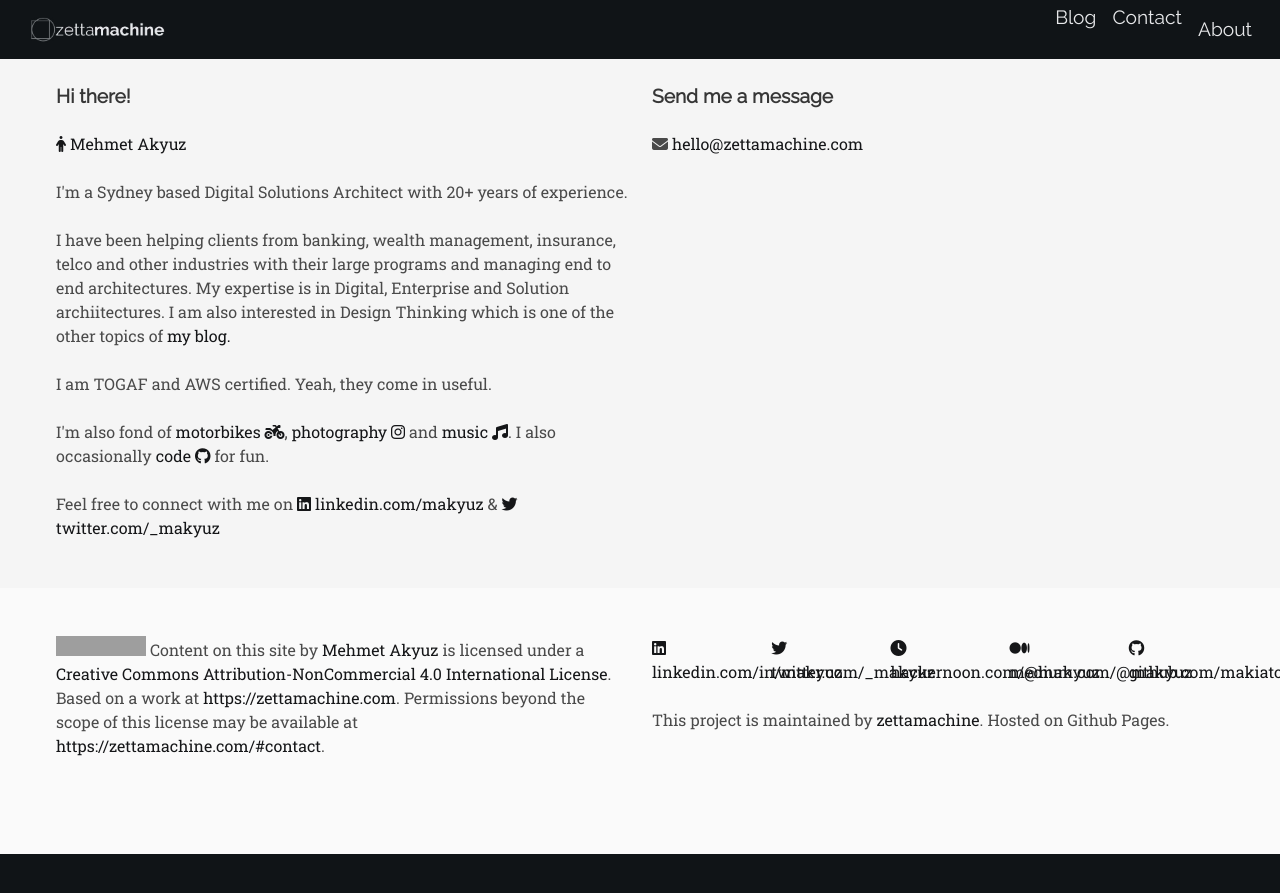
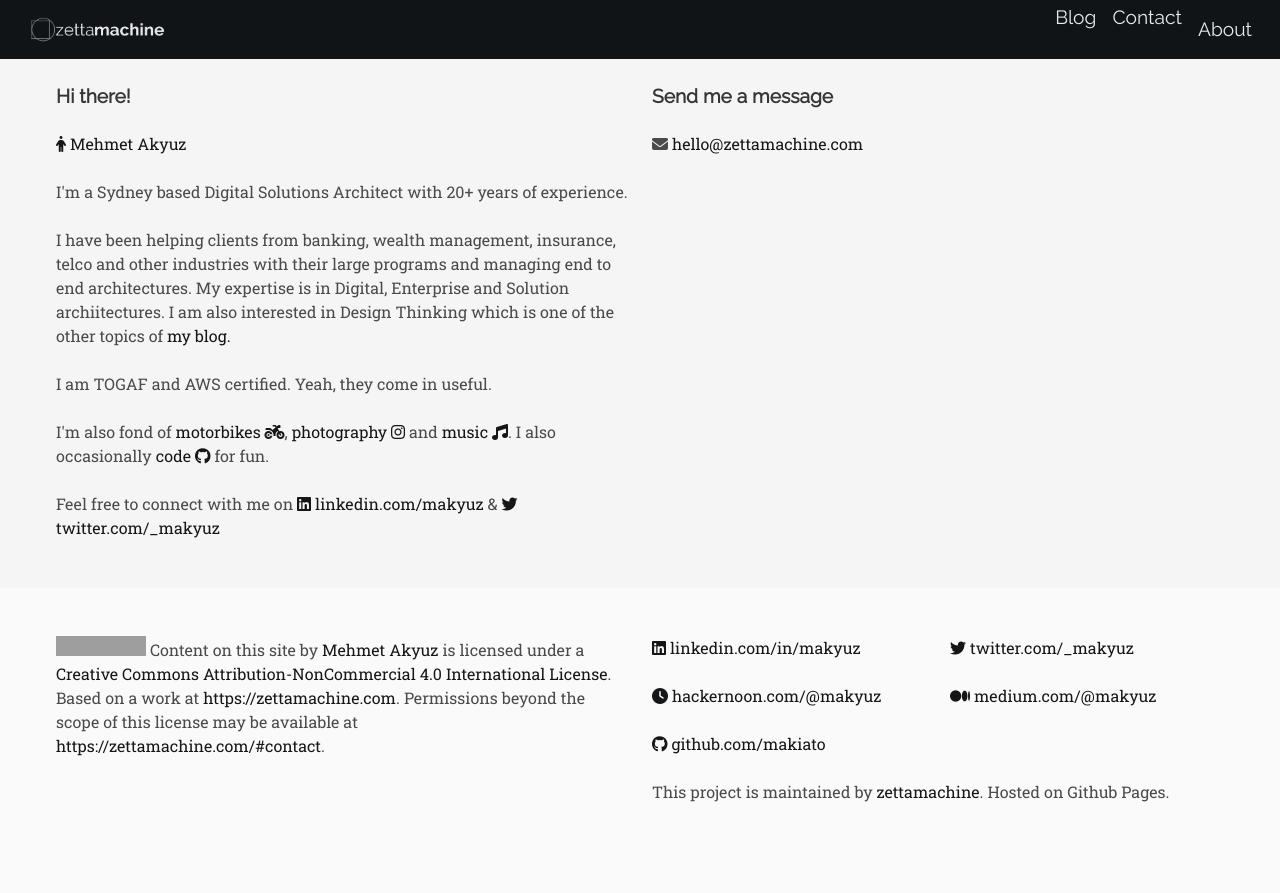
Before and after one commit to zettamachine/makiato.github.io, a Jekyll site: the page built from index.html, in a window 1280 px wide and 900 px high, scrolled down 900 px. Shown: the top 893 px of the window. Built offline with Jekyll 4.4.1, drawn with Linux system fonts in a browser that asks for light colours; nearby versions of some CDN libraries; the list of posts is cut into pages by our own code; before the commit the page ends 1754 px from its top, so only the background shows below that; grey boxes are pictures that could not be loaded.

Commit message:
Footer updates

```diff
--- a/_includes/footer.html
+++ b/_includes/footer.html
@@ -11,27 +11,27 @@
             </div>
             <div class="column is-half">
                 <div class="columns is-multiline">
-                    <div class="column is-one-fifth">
+                    <div class="column">
                         <a href="https://linkedin.com/in/makyuz">
                             <i class="fab fa-linkedin"></i> linkedin.com/in/makyuz
                         </a>
                     </div>
-                    <div class="column is-one-fifth">
+                    <div class="column">
                         <a href="https://twitter.com/_makyuz">
                             <i class="fab fa-twitter"></i> twitter.com/_makyuz
                         </a>
                     </div>
-                    <div class="column is-one-fifth">
+                    <div class="column">
                         <a href="http://hackernoon.com/@makyuz">
                             <i class="fas fa-clock"></i> hackernoon.com/@makyuz
                         </a>
                     </div>
-                    <div class="column is-one-fifth">
+                    <div class="column">
                         <a href="https://medium.com/@makyuz">
                             <i class="fab fa-medium"></i> medium.com/@makyuz
                         </a>
                     </div>
-                    <div class="column is-one-fifth">
+                    <div class="column">
                         <a href="https://github.com/makiato">
                             <i class="fab fa-github"></i> github.com/makiato
                         </a>
```
